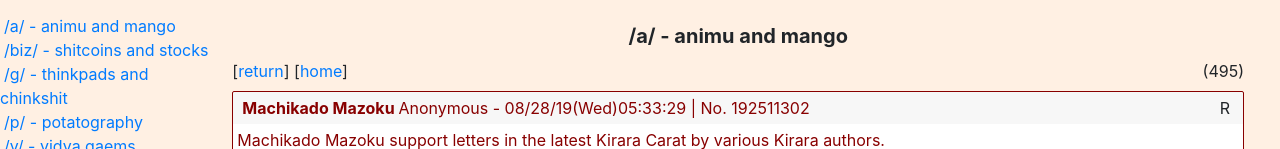
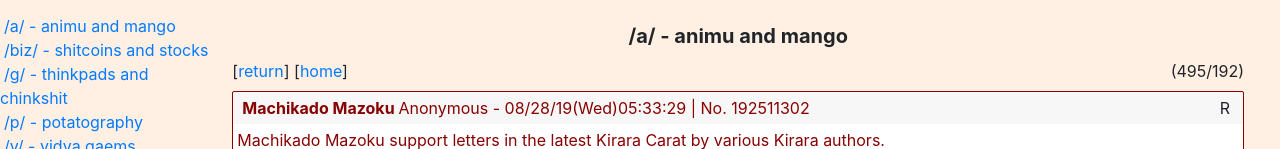
Before and after one commit to n4n0GH/0xchan-frontend, a Vue app: page /board/a/thread/192511302 in a window 1280 px wide. Shown: the part 159-308 px from the top of the page. Built offline with nearby package versions, Linux system fonts and the light colour scheme; some icons are missing; what vue-head would draw is missing.

Commit message:
accidentally a image counter

```diff
--- /dev/null
+++ b/src/components/board/CatalogItem.vue
@@ -0,0 +1,5 @@
+<template>
+	<div class="col-4">
+		asd
+	</div>
+</template>
--- a/src/components/board/Single.vue
+++ b/src/components/board/Single.vue
@@ -33,8 +33,6 @@
 		updated(){
 			this.componentKey = Math.floor(Math.random()*10)
 
-			console.log(this.$route.params)
-
 		}
 	}
 </script>
--- a/src/views/Catalog.vue
+++ b/src/views/Catalog.vue
@@ -1,3 +1,18 @@
 <template>
-	<div>dick</div>
+	<div class="row">
+		<div class="col-12">
+
+		</div>
+		<catalog-item />
+	</div>
 </template>
+
+<script>
+	import CatalogItem from '../components/board/CatalogItem.vue'
+
+	export default {
+		components: {
+			CatalogItem
+		}
+	}
+</script>
--- a/src/views/Thread.vue
+++ b/src/views/Thread.vue
@@ -8,7 +8,7 @@
 					[<router-link :to="{name: 'index'}">home</router-link>]
 				</div>
 				<div class="col-6 text-right">
-					({{post.replies.length}})
+					({{post.replies.length}}/{{imageCounter(post.replies)}})
 				</div>
 			</div>
 				<div class="row mt-2">
@@ -98,6 +98,13 @@
 			return {
 			}
 		},
+		methods: {
+			imageCounter(c) {
+				return c.reduce(function(n, x){
+					return n + (x.file.originalName != '');
+				}, 0)
+			}
+		},
 		computed: {
 			...mapGetters([
 				'getForceAnon'
@@ -116,7 +123,7 @@
 			},
 			loading() {
 				return Loading
-			}
+			},
 		}
 	}
 </script>
```
Also changed, not shown: src/components/board/PostExpand.vue (deleted).
